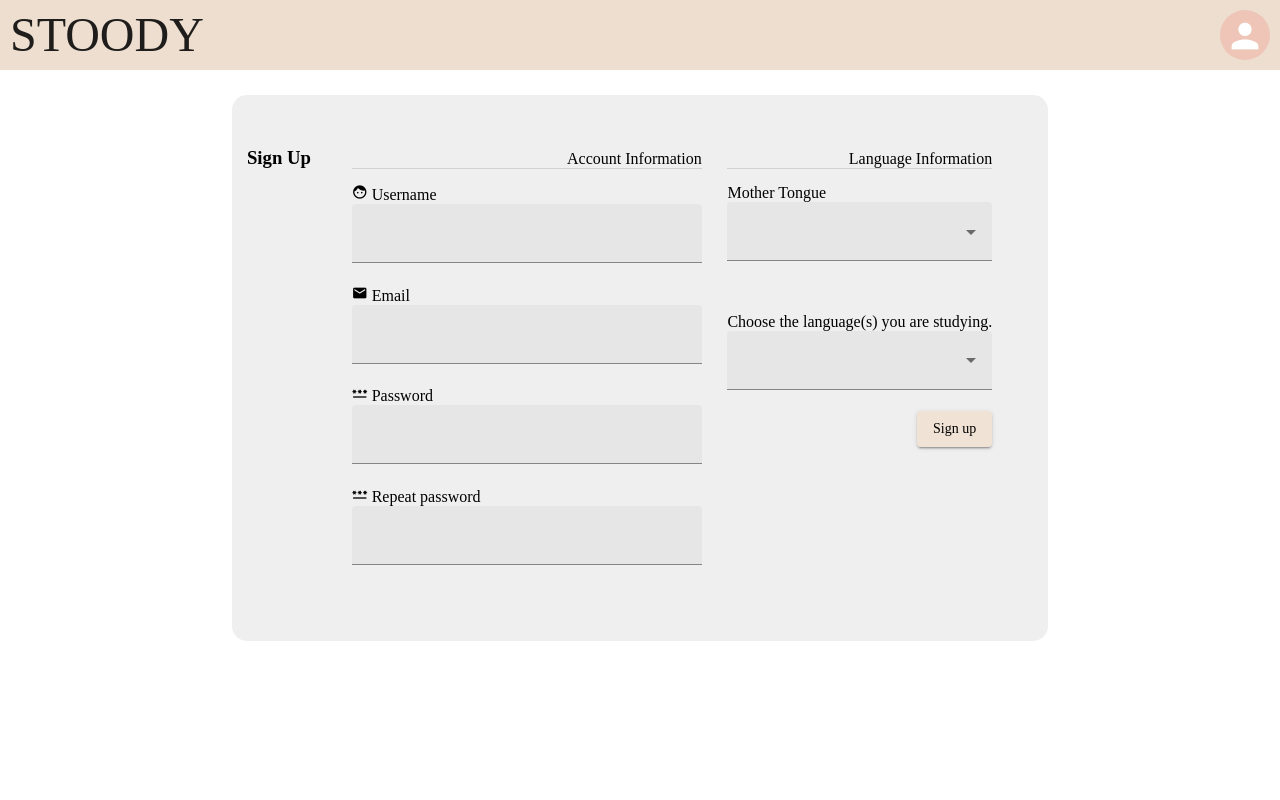
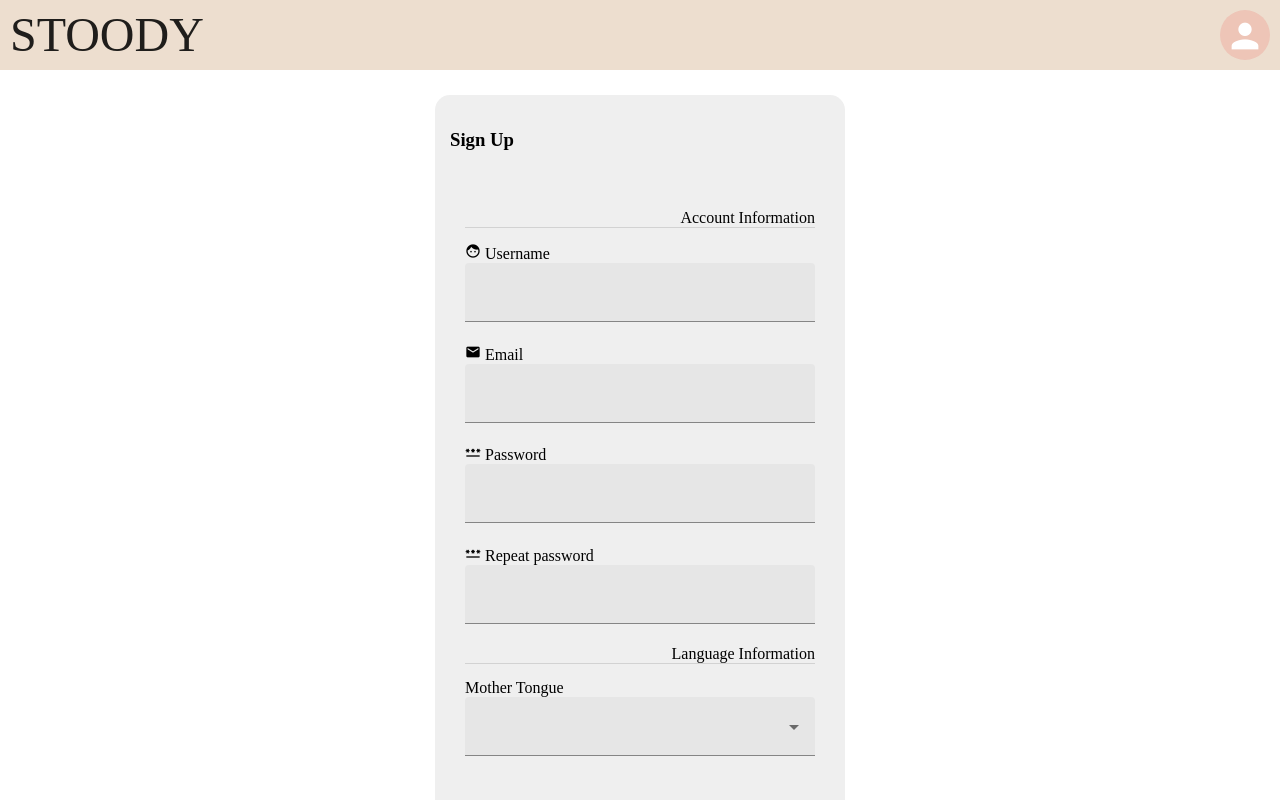
Before and after one commit to cristinaquinsan/stoody-tfg, an Angular app in the folder front/: page /signup in a window 1280 px wide. Shown: the top 800 px of the page. Built offline with nearby package versions, Linux system fonts and the light colour scheme; a web font is replaced by a local one.

Commit message:
front created service files, models done, signup&login modified

```diff
--- a/front/src/app/components/login/login.component.html
+++ b/front/src/app/components/login/login.component.html
@@ -7,14 +7,14 @@
                 <mat-icon inline=true>email</mat-icon> Email
             </mat-label>
             <mat-form-field appearance="fill">
-                <input matInput name="email" name="email" required>
+                <input matInput name="email" ngModel required>
                 <mat-error *ngIf="email.invalid">{{getErrorMessage()}}</mat-error>
             </mat-form-field>
             <mat-label class="margin kiwi">
                 <mat-icon inline=true>password</mat-icon> Password
             </mat-label>
             <mat-form-field appearance="fill">
-                <input matInput [type]="hide ? 'password' : 'text'" name="passwd">
+                <input matInput [type]="hide ? 'password' : 'text'" name="passwd" ngModel required>
                 <button mat-icon-button matSuffix (click)="hide = !hide" [attr.aria-label]="'Hide password'"
                     [attr.aria-pressed]="hide">
                     <mat-icon>{{hide ? 'visibility_off' : 'visibility'}}</mat-icon>
--- a/front/src/app/components/signup/signup.component.css
+++ b/front/src/app/components/signup/signup.component.css
@@ -2,6 +2,10 @@
 
 .kiwi {
     font-family: 'Kiwi Maru', serif;
+}
+
+.center{
+    text-align: center;
 }
 
 .signup{
@@ -16,8 +20,7 @@
 
 .container{
     display:flex;
-    flex-direction: row;
-    flex: 1 1 auto;
+    flex-direction: column;
     justify-content: space-evenly;
     background-color: #EFEFEF;
     margin-top: 25px;
@@ -29,7 +32,7 @@
 
 .flexForm{
     display: flex;
-    flex-direction: row;
+    flex-direction: column;
     flex: 1 1 auto;
     justify-content: space-evenly;
     margin-top: 25px;
@@ -39,6 +42,10 @@
     align-items: baseline;
 }
 
+.formData {
+    display:flex;
+    flex-direction: column;
+}
 
 .fillform{
     display:flex;
--- a/front/src/app/components/signup/signup.component.html
+++ b/front/src/app/components/signup/signup.component.html
@@ -1,8 +1,9 @@
 <div class="signup">
     <div class="space"></div>
     <div class="container">
-        <h3 class="kiwi">Sign Up</h3>
+        <h3 class="kiwi center">Sign Up</h3>
         <form class="flexForm">
+            <div class="formData">
                 <div class="fillform">
                     <label class="kiwi">Account Information</label>
                     <mat-divider></mat-divider>
@@ -31,7 +32,7 @@
                         <input matInput type="password">
                     </mat-form-field>
                 </div>
-
+                <div class="space"></div>
                 <div class="fillform">
                     <label class="kiwi">Language Information</label>
                     <mat-divider></mat-divider>
@@ -52,13 +53,14 @@
                                 {{language.name}}</mat-option>
                         </mat-select>
                     </mat-form-field>
+                </div>
+            </div>
             <div class="button-zone">
                 <div class="space"></div>
                 <button mat-raised-button color="accent" class="kiwi">
                     Sign up
                 </button>
             </div>
-            </div>
         </form>
     </div>
     <div class="space"></div>
```
Also changed, not shown: front/src/app/models/jwt-response.ts (added, +12 -0 lines), front/src/app/models/user.ts (added, +8 -0 lines), front/src/app/services/auth.service.ts (added, +9 -0 lines), 1 other file (tests, documents, lock files or other folders). Lines whose indentation alone changed are shown as unchanged.
